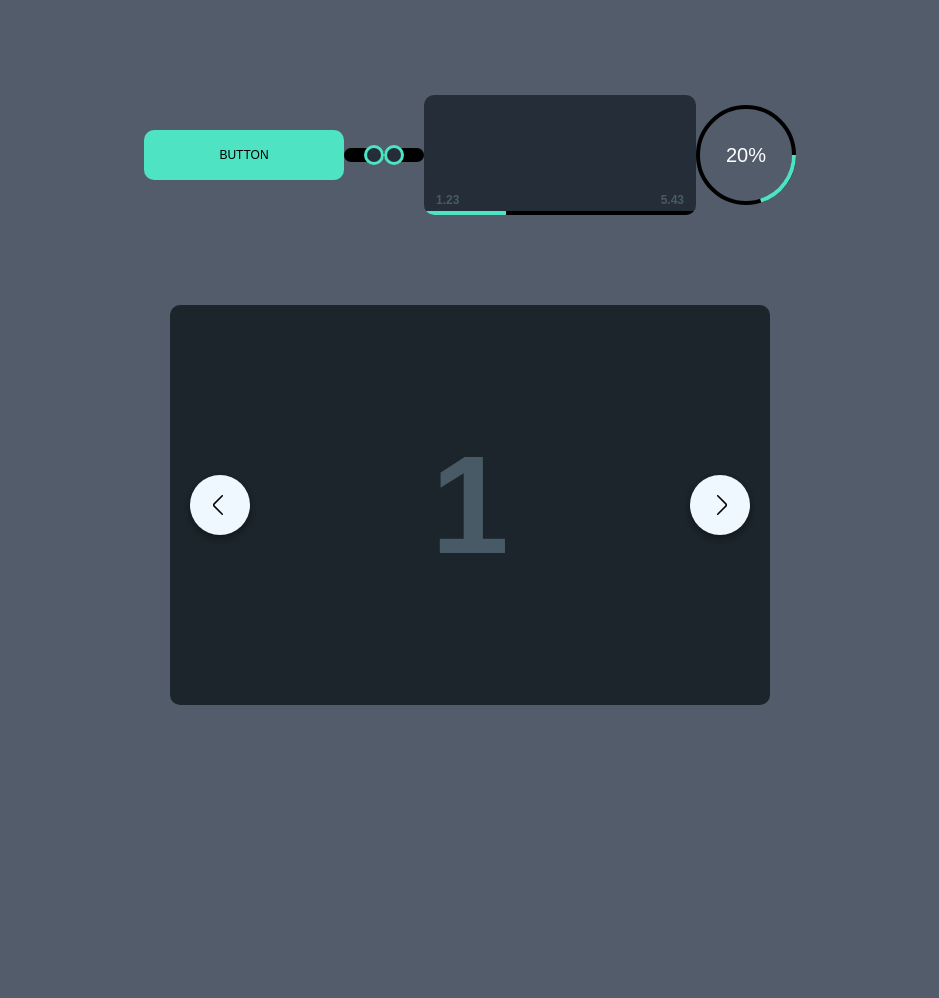
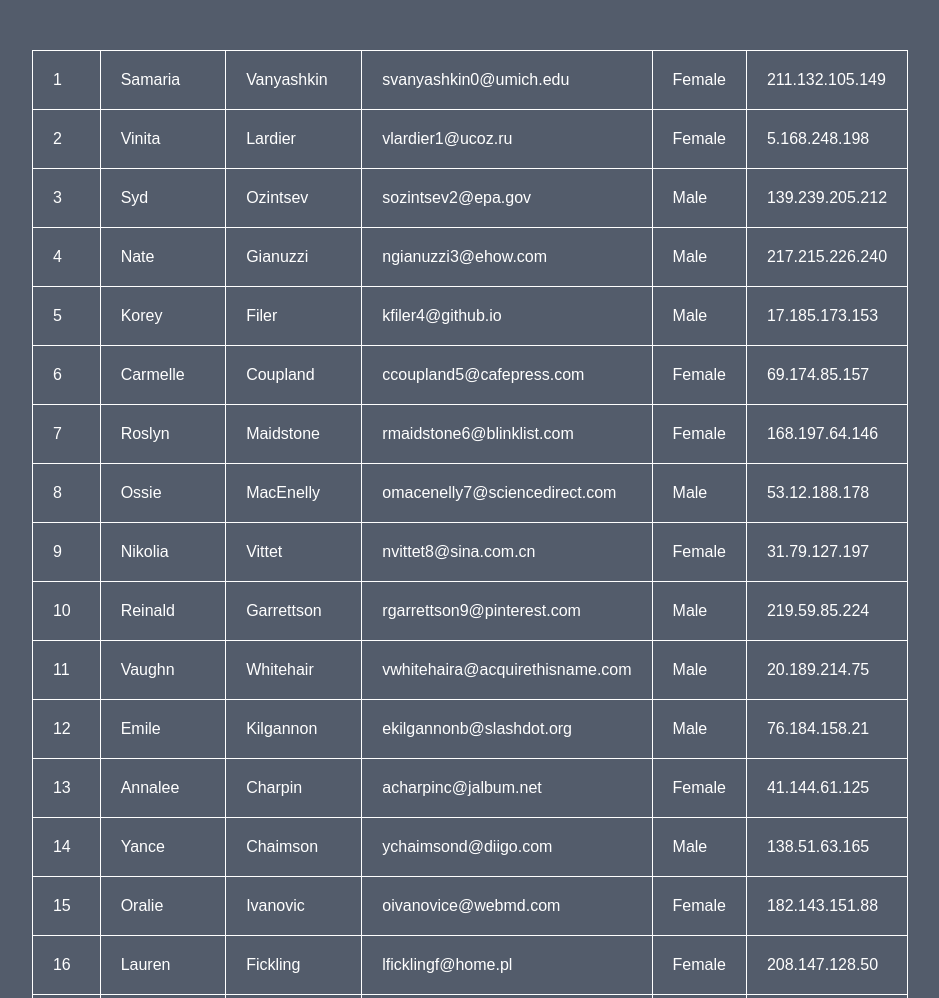
Before and after one commit to atlanticrev/ui_xenon, a website built with webpack: page index.html in a window 1280 px wide. Shown: the top 998 px of the page, without its empty margins (170-1109 px from the left). Before the commit the page ends 800 px from the top, so only its background shows below. Built offline with nearby package versions, Linux system fonts and the light colour scheme.

Commit message:
Table fix

```diff
--- a/XenonTable.js
+++ b/XenonTable.js
@@ -1,52 +1,67 @@
 import XenonBase from "./XenonBase";
-import data from "./tableData";
 
 export default class XenonTable extends XenonBase {
 
     static get defaults () {
-        return {
-            data: data
-        };
+        return {};
     }
 
     constructor(options) {
         super();
         this.options = Object.assign({}, XenonTable.defaults, options);
-        // this.el = this.createTemplate();
         this.data = this.options.data;
         this.columns = [];
         this.rows = [];
+        this.el = this.createTemplate();
         this.init();
+        this.initEls();
         this.render(document.body);
     }
 
-    // createTemplate () {
-    //     return this.createEl(`
-    //         <table>
-    //             ${this.rows.map(row => )}
-    //         </table>
-    //     `);
-    // }
+    createTemplate () {
+        return this.createEl(`
+            <table class="xenon-table"></table>
+        `);
+    }
 
     init () {
         for (let prop of Object.keys(this.data[0])) {
             this.columns.push(new XenonTableColumn({name: prop}));
         }
 
-        for (let i = 0; i < 5; i++) {
+        for (let i = 0; i < this.data.length; i++) {
             const newRow = new XenonTableRow();
-            for (let prop of Object.keys(data[i])) {
-                const newCell = new XenonTableCell({rootEl: XenonTableRow.el, data: data['prop']});
+
+            for (let prop of Object.keys(this.data[i])) {
+                const newCell = new XenonTableCell({data: this.data[i][prop]});
+
                 const index = this.columns.findIndex(column => {
-                    console.warn(column.name, prop);
                     return column.name === prop;
                 });
-                const columnToAdd = this.columns[index];
-                columnToAdd.push(newCell);
-                newRow.push(newCell);
+                this.columns[index].addCell(newCell);
+
+                newRow.addCell(newCell);
             }
             this.rows.push(newRow);
         }
+    }
+
+    initEls () {
+        for (let row of this.rows) {
+            const rowEl = document.createElement('tr');
+            rowEl.dataset['id'] = row.id;
+            rowEl.classList.add(`row-${row.id}`);
+            for (let cell of row.cells) {
+                const cellEl = document.createElement('td');
+                cellEl.textContent = cell.data;
+                rowEl.appendChild(cellEl);
+            }
+            this.el.appendChild(rowEl);
+        }
+    }
+
+    switchColumns (from, to) {
+
     }
 
 }
@@ -56,9 +71,9 @@ class XenonTableCell extends XenonBase {
     static get defaults () {
         return {
             type: 'data',
-            data: 'nope',
-            rowId: null,
-            columnId: null,
+            data: null,
+            rowId: null, // @todo fill it
+            columnId: null, // @todo fill it
         };
     }
 
@@ -66,18 +81,7 @@ class XenonTableCell extends XenonBase {
         super();
         this.options = Object.assign({}, XenonTableCell.defaults, options);
         this.data = this.options.data;
-        // this.el = this.createTemplate();
-        // this.init();
-        // this.render(this.options.rootEl);
     }
-
-    // createTemplate () {
-    //     return this.createEl(`
-    //         <td>${this.data}</td>
-    //     `);
-    // }
-    //
-    // init () {}
 
 }
 
@@ -95,16 +99,7 @@ class XenonTableRow extends XenonBase {
         this.options = Object.assign({}, XenonTableRow.defaults, options);
         this.id = ++XenonTableRow.lastId;
         this.cells = [];
-        // this.el = this.createTemplate();
-        // this.init();
-        // this.render(document.body);
     }
-
-    // createTemplate () {
-    //     return this.createEl(`
-    //         <tr></tr>
-    //     `);
-    // }
 
     init () {}
 
@@ -128,6 +123,7 @@ class XenonTableColumn extends XenonBase {
         super();
         this.options = Object.assign({}, XenonTableColumn.defaults, options);
         this.id = ++XenonTableColumn.lastId;
+        this.name = this.options.name;
         this.cells = [];
         this.init();
     }
@@ -141,3 +137,4 @@ class XenonTableColumn extends XenonBase {
 }
 
 XenonTableColumn.lastId = 0;
+XenonTableRow.lastId = 0;
--- a/script.js
+++ b/script.js
@@ -8,24 +8,30 @@ import XenonTable from './XenonTable.js';
 
 import './styles/index.scss';
 
+import data from "./tableData";
+
 const UIElements = {
-    button: new XenonButton(),
-    checkbox: new XenonCheckbox({checked: true}),
-    checkbox1: new XenonCheckbox(),
-    player: new XenonPlayer(240),
-    circularProgress: new XenonCircularProgress({progress: 20}),
-    sidebar: new XenonSidebar(),
-    carousel: new XenonCarousel(),
-    table: new XenonTable(),
+    // button: new XenonButton(),
+    // checkbox: new XenonCheckbox({checked: true}),
+    // checkbox1: new XenonCheckbox(),
+    // player: new XenonPlayer(240),
+    // circularProgress: new XenonCircularProgress({progress: 20}),
+    // sidebar: new XenonSidebar(),
+    // carousel: new XenonCarousel(),
+    table: new XenonTable({data})
 };
 
-for (let elName of Object.keys(UIElements)) {
-    if (elName !== 'sidebar')
-        UIElements[elName].el.classList.add("ui-element");
-}
+console.log(UIElements.table);
+UIElements.table.switchColumns(2, 3);
 
-UIElements.button.addEventListener('XenonButton.click', () => {
-    UIElements.sidebar.toggle();
-});
 
-UIElements.checkbox.addEventListener('CheckBox.EVENT_CHECKED', (e) => console.log(e.detail));
+// for (let elName of Object.keys(UIElements)) {
+//     if (elName !== 'sidebar')
+//         UIElements[elName].el.classList.add("ui-element");
+// }
+
+// UIElements.button.addEventListener('XenonButton.click', () => {
+//     UIElements.sidebar.toggle();
+// });
+//
+// UIElements.checkbox.addEventListener('CheckBox.EVENT_CHECKED', (e) => console.log(e.detail));
--- a/styles/components/XenonTable.scss
+++ b/styles/components/XenonTable.scss
@@ -1,14 +1,16 @@
 table {
-  border: 1px solid black;
+  border: 1px solid white;
+  border-collapse: collapse;
 }
 
 th, td {
   padding: 20px;
-  border: 1px solid black;
+  border: 1px solid white;
+  color: white;
 }
 
 th {
-  background-color: lightgray;
+  background-color: black;
 }
 
 .column-1 {
```
